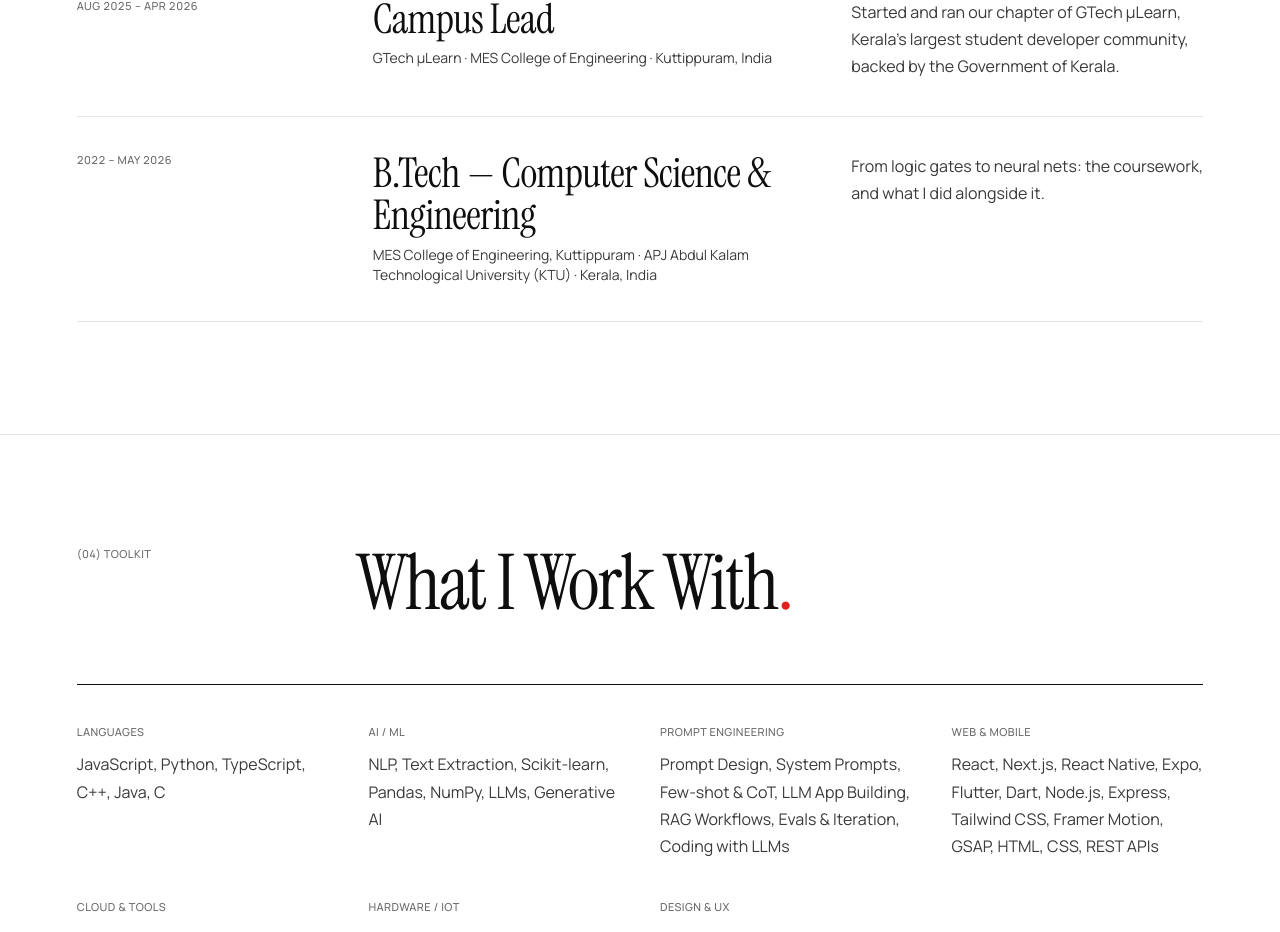
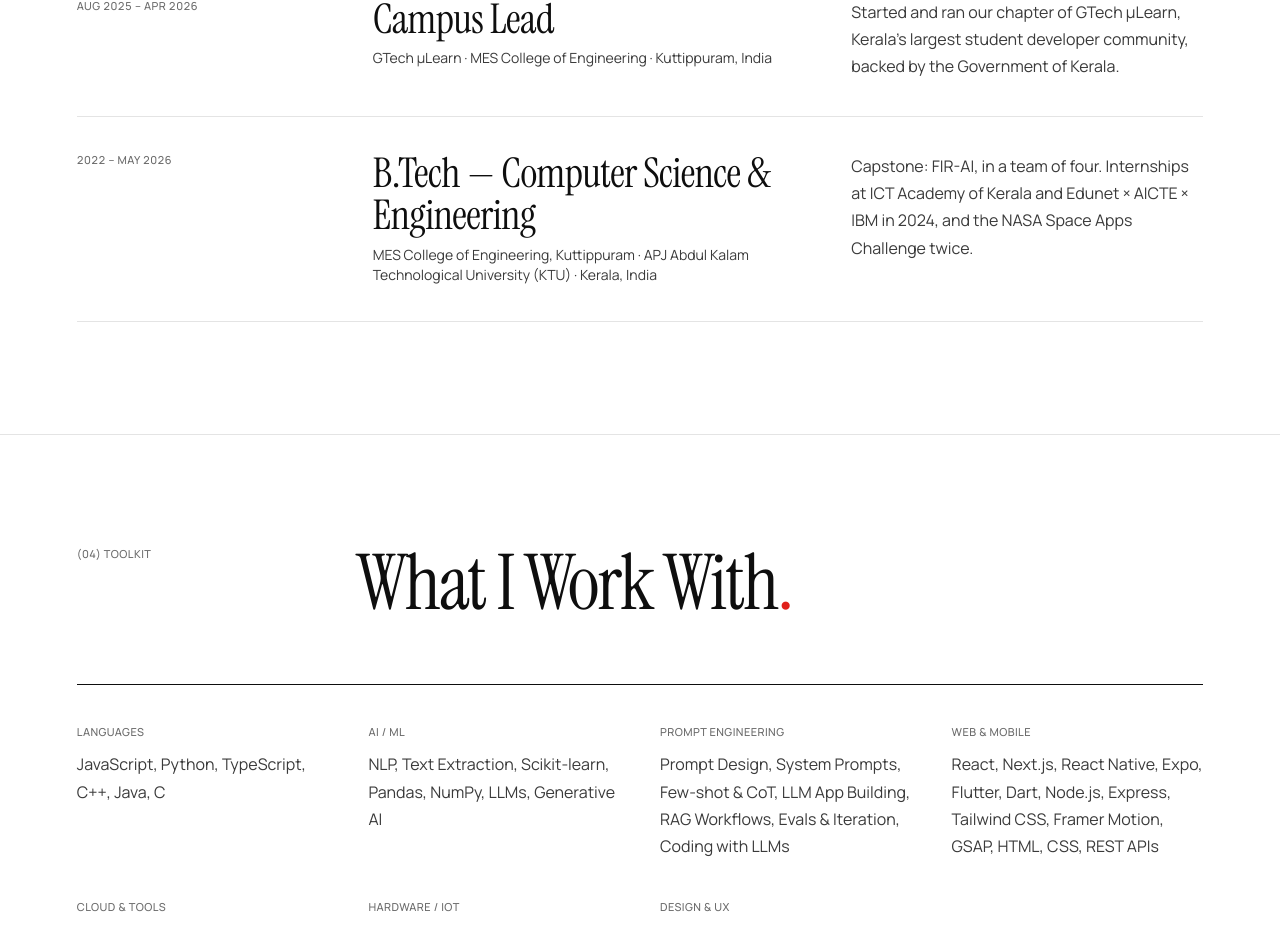
Before and after one commit to Ahamedshakir02/Shakir-s-portfolio, a React (Vite) app: page / in a window 1280 px wide. Shown: the part 3368-4300 px from the top of the page. Built offline with nearby package versions, Linux system fonts and the light colour scheme.

Commit message:
content: make the degree summary stand on its own

```diff
--- a/src/content/timeline.jsx
+++ b/src/content/timeline.jsx
@@ -31,7 +31,7 @@ export const timeline = [
     when: '2022 – May 2026',
     where: ['MES College of Engineering, Kuttippuram', 'APJ Abdul Kalam Technological University (KTU) · Kerala, India'],
     title: 'B.Tech — Computer Science & Engineering',
-    role: 'From logic gates to neural nets: the coursework, and what I did alongside it.',
+    role: 'Capstone: FIR-AI, in a team of four. Internships at ICT Academy of Kerala and Edunet × AICTE × IBM in 2024, and the NASA Space Apps Challenge twice.',
     list: [
       <>Built the capstone, <b>FIR-AI</b>, an investigation assistant for Kerala Police, in a team of four, drawing on Machine Learning and DBMS. Built the IoT safety app from Embedded Systems.</>,
       <>Two internships in 2024: <b>Machine Learning &amp; AI</b> at ICT Academy of Kerala, and the <b>Edunet × AICTE × IBM</b> programme.</>,
```
